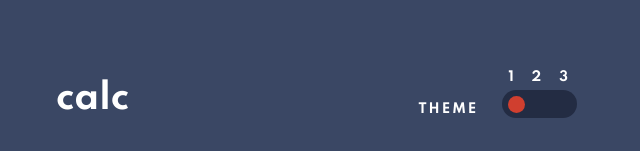
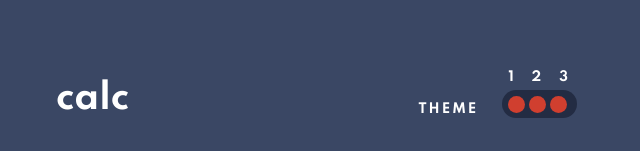
Before and after one commit to NightClover-code/calculator-app, a Next.js app: page / in a window 1280 px wide. Shown: the top 151 px of the page, without its empty margins (319-959 px from the left). Built offline with nearby package versions, Linux system fonts and the light colour scheme.

Commit message:
playing with toggle buttonj

```diff
--- /dev/null
+++ b/components/Toggle/Box/_box.scss
@@ -0,0 +1,4 @@
+.box {
+  width: 100%;
+  height: 17px;
+}
--- /dev/null
+++ b/components/Toggle/Box/index.tsx
@@ -0,0 +1,21 @@
+import { MouseEvent } from 'react';
+
+interface BoxProps {
+  id: string;
+}
+
+const Box: React.FC<BoxProps> = ({ id, children }) => {
+  const onClickHandler = (event: MouseEvent<HTMLDivElement>) => {
+    //@ts-ignore
+    const id: string = event.target.getAttribute('id');
+  };
+
+  return (
+    <div id={id} className="box" onClick={onClickHandler}>
+      <div className="toggle__circle" id="circle"></div>
+      {children}
+    </div>
+  );
+};
+
+export default Box;
--- a/components/Toggle/index.tsx
+++ b/components/Toggle/index.tsx
@@ -1,11 +1,11 @@
+import Box from './Box';
+
 const Toggle = () => {
   return (
     <div className="toggle__slider">
-      <div id="box__1">
-        <div className="toggle__circle"></div>
-      </div>
-      <div id="box__2"></div>
-      <div id="box__3"></div>
+      <Box id="box__1"></Box>
+      <Box id="box__2"></Box>
+      <Box id="box__3"></Box>
     </div>
   );
 };
--- a/styles/css/default.css
+++ b/styles/css/default.css
@@ -279,6 +279,11 @@
   }
 }
 
+.box {
+  width: 100%;
+  height: 17px;
+}
+
 * {
   margin: 0;
   padding: 0;
--- a/styles/default.scss
+++ b/styles/default.scss
@@ -6,6 +6,7 @@
 @import '../components/KeysGrid/keys-grid';
 @import '../components/KeysGrid/Key/key';
 @import '../components/Toggle/toggle';
+@import '../components/Toggle/Box/box';
 
 * {
   margin: 0;
```
Also changed, not shown: 1 other file (tests, documents, lock files or other folders).
